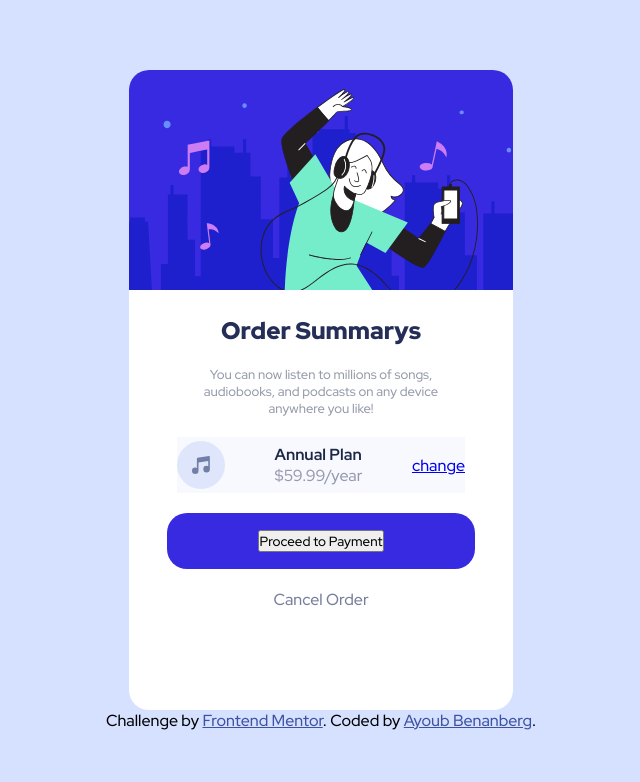
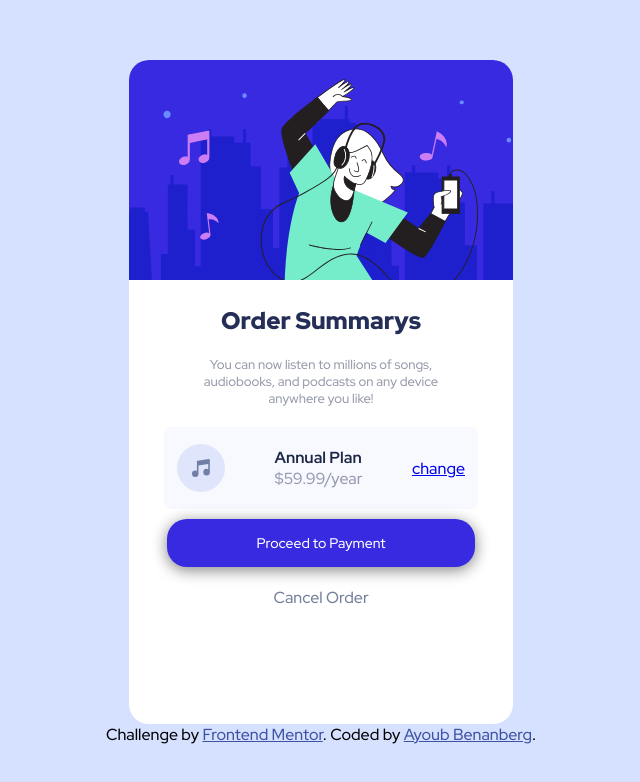
Before and after one commit to Ayoub-Benanberg/Order-summary-component, a plain HTML site: page order-summary-component-main/index.html in a window 1280 px wide. Shown: the whole page, without its empty margins (319-959 px from the left). Drawn offline with Linux system fonts and the light colour scheme.

Commit message:
fix buttons

```diff
--- a/order-summary-component-main/index.html
+++ b/order-summary-component-main/index.html
@@ -48,8 +48,8 @@
         </div>
 
 
-        <div class="row4"><button>Proceed to Payment</button></div>
-        <div class="row5">Cancel Order</div>
+        <div class="row4"><a href="">Proceed to Payment</a></div>
+        <div class="row5"><a href="#">Cancel Order</a></div>
 
 
       </div>
--- a/order-summary-component-main/style.css
+++ b/order-summary-component-main/style.css
@@ -17,9 +17,9 @@ body{
 .small_container {
     overflow: hidden    ;
     border-radius: 20px;
-    margin-top: 70px;
+    margin-top: 60px;
     width: 30vw;
-    height: 80vh;
+    height: 83vh;
     background-color: white;
 }
 .row1{
@@ -36,32 +36,47 @@ body{
 }
 .row3{
     background-color: hsl(230deg 75% 98.43%);
+    padding: 13px;
+    border-radius: 8px;
     width: 75%;
     height: 7vh;
     display: flex;
     align-items: center;
     justify-content: space-between;
     margin:auto;
-    margin-bottom: 20px;
+    margin-bottom: 10px;
 }
 .col1{
     display: flex;
     justify-content: flex-start;
 }
-.row4{
+.row4 a{
+    text-decoration: none;
+    font-size: 14px;
     display: flex;
     align-items: center;
     justify-content: center;
     margin: auto;
     width: 80%;
-    height: 7vh;
+    height: 6vh;
     border-radius: 20px;
     color: white;
     background-color: hsl(244.59deg 75.31% 52.35%);
-    margin-bottom: 20px;
+    margin-bottom: 10px;
+    box-shadow: 0px 3px 15px  grey;
 }
-.row5{
-    text-align: center;
+
+.row4 a:hover{
+    background-color: hsl(244.51deg 82.61% 68.43%);
+}
+
+
+.row5 a{
+    display: flex;
+    justify-content: center;
+    text-decoration: none;
     margin-top:20px ;
+    padding-bottom: 10px;
+    margin-bottom: 10px;
     color: hsl(223.78deg 15.48% 53.14%);
 }
```
